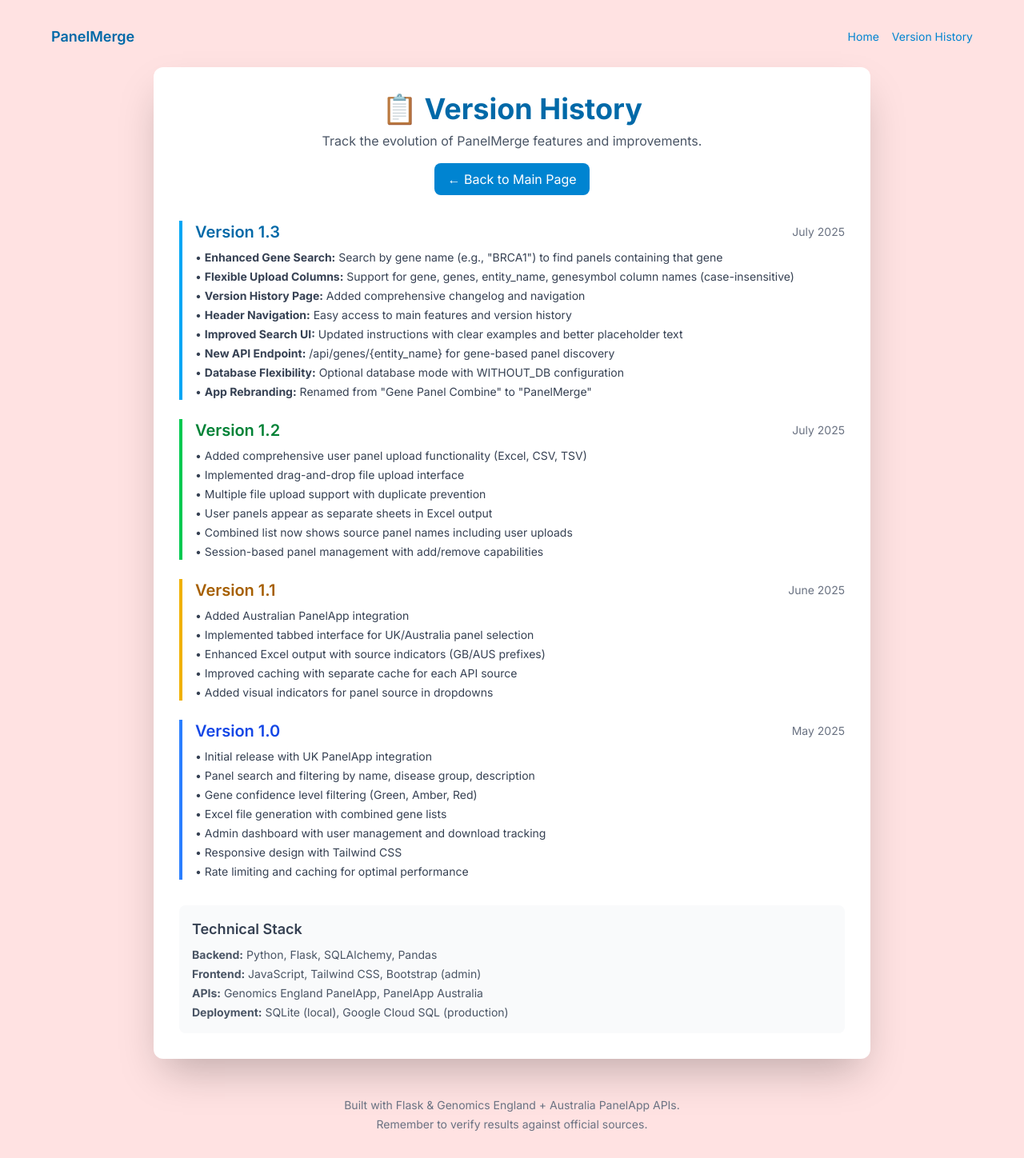
After one commit to akorpioj/GenePanelCombine, a Flask app: page /version-history in a window 1280 px wide. The commit adds this page. Shown: the whole page at 80% size. Run offline with Flask 3, Linux system fonts and the light colour scheme.

Commit message:
Search by Gene + other changes

```diff
--- a/app/main/routes.py
+++ b/app/main/routes.py
@@ -21,6 +21,12 @@ def index():
                            max_panels=MAX_PANELS,
                            list_type_options=list_type_options)
 
+@main_bp.route('/version-history')
+@limiter.limit("30 per minute")
+def version_history():
+    """Display the version history page."""
+    return render_template('version_history.html')
+
 @main_bp.route("/api/panels")
 @limiter.limit("10 per minute")
 def api_panels():
@@ -39,6 +45,37 @@ def api_panels():
         processed.append(p2)
     processed.sort(key=lambda x: x["display_name"])
     return jsonify(processed)
+
+@main_bp.route("/api/genes/<entity_name>")
+@limiter.limit("10 per minute")
+def api_genes(entity_name):
+    """
+    Search for panels containing a specific gene by entity name.
+    Returns a list of panels similar to /api/panels but filtered by gene.
+    """
+    logger.info(f"api_genes: {entity_name}")
+    api_source = request.args.get('source', 'uk')
+
+    try:
+        # Get gene data from PanelApp API which includes associated panels
+        from .utils import get_gene_panels_from_api
+        gene_panels = get_gene_panels_from_api(entity_name, api_source)
+
+        # Process panels similar to api_panels route
+        processed = []
+        for p in gene_panels:
+            p2 = p.copy()
+            source_emoji = "🇬🇧" if p.get('api_source') == 'uk' else "🇦🇺"
+            p2["display_name"] = f"{source_emoji} {p['name']} (v{p['version']}, ID: {p['id']})"
+            processed.append(p2)
+        processed.sort(key=lambda x: x["display_name"])
+
+        logger.info(f"Found {len(processed)} panels containing gene {entity_name}")
+        return jsonify(processed)
+
+    except Exception as e:
+        logger.error(f"Error searching for gene {entity_name}: {e}")
+        return jsonify({'error': f'Failed to search for gene {entity_name}'}), 500
 
 @main_bp.route('/generate', methods=['POST'])
 @limiter.limit("30 per hour")  # More strict limit for resource-intensive operation
--- a/app/static/css/styles.css
+++ b/app/static/css/styles.css
@@ -20,11 +20,13 @@
     --color-orange-700: oklch(55.3% 0.195 38.402);
     --color-yellow-100: oklch(97.3% 0.071 103.193);
     --color-yellow-300: oklch(90.5% 0.182 98.111);
+    --color-yellow-500: oklch(79.5% 0.184 86.047);
     --color-yellow-700: oklch(55.4% 0.135 66.442);
     --color-green-50: oklch(98.2% 0.018 155.826);
     --color-green-100: oklch(96.2% 0.044 156.743);
     --color-green-200: oklch(92.5% 0.084 155.995);
     --color-green-300: oklch(87.1% 0.15 154.449);
+    --color-green-500: oklch(72.3% 0.219 149.579);
     --color-green-700: oklch(52.7% 0.154 150.069);
     --color-green-800: oklch(44.8% 0.119 151.328);
     --color-sky-50: oklch(97.7% 0.013 236.62);
@@ -34,12 +36,15 @@
     --color-sky-500: oklch(68.5% 0.169 237.323);
     --color-sky-600: oklch(58.8% 0.158 241.966);
     --color-sky-700: oklch(50% 0.134 242.749);
+    --color-sky-800: oklch(44.3% 0.11 240.79);
     --color-blue-100: oklch(93.2% 0.032 255.585);
     --color-blue-300: oklch(80.9% 0.105 251.813);
+    --color-blue-500: oklch(62.3% 0.214 259.815);
     --color-blue-700: oklch(48.8% 0.243 264.376);
     --color-gray-50: oklch(98.5% 0.002 247.839);
     --color-gray-200: oklch(92.8% 0.006 264.531);
     --color-gray-300: oklch(87.2% 0.01 258.338);
+    --color-gray-400: oklch(70.7% 0.022 261.325);
     --color-gray-500: oklch(55.1% 0.027 264.364);
     --color-gray-600: oklch(44.6% 0.03 256.802);
     --color-gray-700: oklch(37.3% 0.034 259.733);
@@ -47,12 +52,16 @@
     --color-white: #fff;
     --spacing: 0.25rem;
     --container-3xl: 48rem;
+    --container-4xl: 56rem;
+    --container-6xl: 72rem;
     --text-xs: 0.75rem;
     --text-xs--line-height: calc(1 / 0.75);
     --text-sm: 0.875rem;
     --text-sm--line-height: calc(1.25 / 0.875);
     --text-base: 1rem;
     --text-base--line-height: calc(1.5 / 1);
+    --text-lg: 1.125rem;
+    --text-lg--line-height: calc(1.75 / 1.125);
     --text-xl: 1.25rem;
     --text-xl--line-height: calc(1.75 / 1.25);
     --text-3xl: 1.875rem;
@@ -305,6 +314,9 @@
   .hidden {
     display: none;
   }
+  .inline-flex {
+    display: inline-flex;
+  }
   .table {
     display: table;
   }
@@ -319,6 +331,12 @@
   }
   .max-w-3xl {
     max-width: var(--container-3xl);
+  }
+  .max-w-4xl {
+    max-width: var(--container-4xl);
+  }
+  .max-w-6xl {
+    max-width: var(--container-6xl);
   }
   .flex-grow {
     flex-grow: 1;
@@ -350,6 +368,13 @@
   .gap-4 {
     gap: calc(var(--spacing) * 4);
   }
+  .space-y-1 {
+    :where(& > :not(:last-child)) {
+      --tw-space-y-reverse: 0;
+      margin-block-start: calc(calc(var(--spacing) * 1) * var(--tw-space-y-reverse));
+      margin-block-end: calc(calc(var(--spacing) * 1) * calc(1 - var(--tw-space-y-reverse)));
+    }
+  }
   .space-y-3 {
     :where(& > :not(:last-child)) {
       --tw-space-y-reverse: 0;
@@ -357,11 +382,25 @@
       margin-block-end: calc(calc(var(--spacing) * 3) * calc(1 - var(--tw-space-y-reverse)));
     }
   }
+  .space-y-6 {
+    :where(& > :not(:last-child)) {
+      --tw-space-y-reverse: 0;
+      margin-block-start: calc(calc(var(--spacing) * 6) * var(--tw-space-y-reverse));
+      margin-block-end: calc(calc(var(--spacing) * 6) * calc(1 - var(--tw-space-y-reverse)));
+    }
+  }
   .space-y-8 {
     :where(& > :not(:last-child)) {
       --tw-space-y-reverse: 0;
       margin-block-start: calc(calc(var(--spacing) * 8) * var(--tw-space-y-reverse));
       margin-block-end: calc(calc(var(--spacing) * 8) * calc(1 - var(--tw-space-y-reverse)));
+    }
+  }
+  .space-x-4 {
+    :where(& > :not(:last-child)) {
+      --tw-space-x-reverse: 0;
+      margin-inline-start: calc(calc(var(--spacing) * 4) * var(--tw-space-x-reverse));
+      margin-inline-end: calc(calc(var(--spacing) * 4) * calc(1 - var(--tw-space-x-reverse)));
     }
   }
   .rounded {
@@ -396,12 +435,19 @@
     border-bottom-style: var(--tw-border-style);
     border-bottom-width: 2px;
   }
+  .border-l-4 {
+    border-left-style: var(--tw-border-style);
+    border-left-width: 4px;
+  }
   .border-dashed {
     --tw-border-style: dashed;
     border-style: dashed;
   }
   .border-blue-300 {
     border-color: var(--color-blue-300);
+  }
+  .border-blue-500 {
+    border-color: var(--color-blue-500);
   }
   .border-gray-200 {
     border-color: var(--color-gray-200);
@@ -415,6 +461,9 @@
   .border-green-300 {
     border-color: var(--color-green-300);
   }
+  .border-green-500 {
+    border-color: var(--color-green-500);
+  }
   .border-red-300 {
     border-color: var(--color-red-300);
   }
@@ -424,11 +473,17 @@
   .border-sky-400 {
     border-color: var(--color-sky-400);
   }
+  .border-sky-500 {
+    border-color: var(--color-sky-500);
+  }
   .border-sky-600 {
     border-color: var(--color-sky-600);
   }
   .border-yellow-300 {
     border-color: var(--color-yellow-300);
+  }
+  .border-yellow-500 {
+    border-color: var(--color-yellow-500);
   }
   .bg-blue-100 {
     background-color: var(--color-blue-100);
@@ -450,6 +505,9 @@
   }
   .bg-sky-100 {
     background-color: var(--color-sky-100);
+  }
+  .bg-sky-600 {
+    background-color: var(--color-sky-600);
   }
   .bg-white {
     background-color: var(--color-white);
@@ -496,6 +554,9 @@
   .pt-6 {
     padding-top: calc(var(--spacing) * 6);
   }
+  .pl-4 {
+    padding-left: calc(var(--spacing) * 4);
+  }
   .text-center {
     text-align: center;
   }
@@ -505,6 +566,10 @@
   .text-3xl {
     font-size: var(--text-3xl);
     line-height: var(--tw-leading, var(--text-3xl--line-height));
+  }
+  .text-lg {
+    font-size: var(--text-lg);
+    line-height: var(--tw-leading, var(--text-lg--line-height));
   }
   .text-sm {
     font-size: var(--text-sm);
@@ -532,6 +597,9 @@
   }
   .text-blue-700 {
     color: var(--color-blue-700);
+  }
+  .text-gray-400 {
+    color: var(--color-gray-400);
   }
   .text-gray-500 {
     color: var(--color-gray-500);
@@ -563,6 +631,9 @@
   .text-sky-700 {
     color: var(--color-sky-700);
   }
+  .text-white {
+    color: var(--color-white);
+  }
   .text-yellow-700 {
     color: var(--color-yellow-700);
   }
@@ -589,6 +660,20 @@
       }
     }
   }
+  .hover\:bg-sky-700 {
+    &:hover {
+      @media (hover: hover) {
+        background-color: var(--color-sky-700);
+      }
+    }
+  }
+  .hover\:text-sky-800 {
+    &:hover {
+      @media (hover: hover) {
+        color: var(--color-sky-800);
+      }
+    }
+  }
   .hover\:underline {
     &:hover {
       @media (hover: hover) {
@@ -606,9 +691,19 @@
       flex-direction: row;
     }
   }
+  .sm\:items-center {
+    @media (width >= 40rem) {
+      align-items: center;
+    }
+  }
   .sm\:items-end {
     @media (width >= 40rem) {
       align-items: flex-end;
+    }
+  }
+  .sm\:justify-between {
+    @media (width >= 40rem) {
+      justify-content: space-between;
     }
   }
   .sm\:p-8 {
@@ -780,6 +875,11 @@
   inherits: false;
   initial-value: 0;
 }
+@property --tw-space-x-reverse {
+  syntax: "*";
+  inherits: false;
+  initial-value: 0;
+}
 @property --tw-border-style {
   syntax: "*";
   inherits: false;
@@ -919,6 +1019,7 @@
   @supports ((-webkit-hyphens: none) and (not (margin-trim: inline))) or ((-moz-orient: inline) and (not (color:rgb(from red r g b)))) {
     *, ::before, ::after, ::backdrop {
       --tw-space-y-reverse: 0;
+      --tw-space-x-reverse: 0;
       --tw-border-style: solid;
       --tw-font-weight: initial;
       --tw-shadow: 0 0 #0000;
--- a/app/templates/admin/base.html
+++ b/app/templates/admin/base.html
@@ -3,7 +3,7 @@
 <head>
     <meta charset="UTF-8">
     <meta name="viewport" content="width=device-width, initial-scale=1.0">
-    <title>Gene Panel Combine - {% block title %}{% endblock %}</title>
+    <title>PanelMerge - {% block title %}{% endblock %}</title>
     <link href="https://cdn.jsdelivr.net/npm/bootstrap@5.1.3/dist/css/bootstrap.min.css" rel="stylesheet">
     <link href="{{ url_for('static', filename='css/custom.css') }}" rel="stylesheet">
     <link href="{{ url_for('static', filename='css/styles.css') }}" rel="stylesheet">
@@ -12,7 +12,7 @@
 <body>
     <nav class="navbar navbar-expand-lg navbar-dark bg-primary">
         <div class="container">
-            <a class="navbar-brand" href="{{ url_for('main.index') }}">Gene Panel Combine</a>
+            <a class="navbar-brand" href="{{ url_for('main.index') }}">PanelMerge</a>
             <button class="navbar-toggler" type="button" data-bs-toggle="collapse" data-bs-target="#navbarNav">
                 <span class="navbar-toggler-icon"></span>
             </button>
@@ -57,7 +57,7 @@
 
     <footer class="footer mt-5 py-3 bg-light">
         <div class="container text-center">
-            <span class="text-muted">Gene Panel Combine v1.0</span>
+            <span class="text-muted">PanelMerge v1.3</span>
         </div>
     </footer>
 
--- a/app/templates/main/base.html
+++ b/app/templates/main/base.html
@@ -11,6 +11,18 @@
 </head>
 <body class="bg-red-100 text-gray-800 min-h-screen flex flex-col items-center py-8 px-4">
 
+  <header class="w-full max-w-6xl mb-6">
+    <nav class="flex justify-between items-center">
+      <div class="text-lg font-semibold text-sky-700">
+        PanelMerge
+      </div>
+      <div class="flex space-x-4 text-sm">
+        <a href="{{ url_for('main.index') }}" class="text-sky-600 hover:text-sky-800 transition">Home</a>
+        <a href="{{ url_for('main.version_history') }}" class="text-sky-600 hover:text-sky-800 transition">Version History</a>
+      </div>
+    </nav>
+  </header>
+
   {% block content %}{% endblock %}
 
   <footer class="mt-12 text-center text-sm text-gray-500">
--- /dev/null
+++ b/app/templates/main/version_history.html
@@ -0,0 +1,97 @@
+{% extends "main/base.html" %}
+
+{% block title %}Version History - PanelMerge{% endblock %}
+
+{% block content %}
+<div class="bg-white p-6 sm:p-8 rounded-xl shadow-2xl w-full max-w-4xl">
+    <header class="mb-6 sm:mb-8 text-center">
+        <h1 class="text-3xl sm:text-4xl font-bold text-sky-700">📋 Version History</h1>
+        <p class="text-gray-600 mt-2">
+            Track the evolution of PanelMerge features and improvements.
+        </p>
+        <div class="mt-4">
+            <a href="{{ url_for('main.index') }}" class="inline-flex items-center px-4 py-2 bg-sky-600 text-white rounded-lg hover:bg-sky-700 transition">
+                ← Back to Main Page
+            </a>
+        </div>
+    </header>
+
+    <div class="space-y-6">
+        <!-- Version 1.3 -->
+        <div class="border-l-4 border-sky-500 pl-4">
+            <div class="flex flex-col sm:flex-row sm:items-center sm:justify-between mb-2">
+                <h2 class="text-xl font-semibold text-sky-700">Version 1.3</h2>
+                <span class="text-sm text-gray-500">July 2025</span>
+            </div>
+            <ul class="text-gray-700 space-y-1 text-sm">
+                <li>• <strong>Enhanced Gene Search:</strong> Search by gene name (e.g., "BRCA1") to find panels containing that gene</li>
+                <li>• <strong>Flexible Upload Columns:</strong> Support for gene, genes, entity_name, genesymbol column names (case-insensitive)</li>
+                <li>• <strong>Version History Page:</strong> Added comprehensive changelog and navigation</li>
+                <li>• <strong>Header Navigation:</strong> Easy access to main features and version history</li>
+                <li>• <strong>Improved Search UI:</strong> Updated instructions with clear examples and better placeholder text</li>
+                <li>• <strong>New API Endpoint:</strong> /api/genes/{entity_name} for gene-based panel discovery</li>
+                <li>• <strong>Database Flexibility:</strong> Optional database mode with WITHOUT_DB configuration</li>
+                <li>• <strong>App Rebranding:</strong> Renamed from "Gene Panel Combine" to "PanelMerge"</li>
+            </ul>
+        </div>
+
+        <!-- Version 1.2 -->
+        <div class="border-l-4 border-green-500 pl-4">
+            <div class="flex flex-col sm:flex-row sm:items-center sm:justify-between mb-2">
+                <h2 class="text-xl font-semibold text-green-700">Version 1.2</h2>
+                <span class="text-sm text-gray-500">July 2025</span>
+            </div>
+            <ul class="text-gray-700 space-y-1 text-sm">
+                <li>• Added comprehensive user panel upload functionality (Excel, CSV, TSV)</li>
+                <li>• Implemented drag-and-drop file upload interface</li>
+                <li>• Multiple file upload support with duplicate prevention</li>
+                <li>• User panels appear as separate sheets in Excel output</li>
+                <li>• Combined list now shows source panel names including user uploads</li>
+                <li>• Session-based panel management with add/remove capabilities</li>
+            </ul>
+        </div>
+
+        <!-- Version 1.1 -->
+        <div class="border-l-4 border-yellow-500 pl-4">
+            <div class="flex flex-col sm:flex-row sm:items-center sm:justify-between mb-2">
+                <h2 class="text-xl font-semibold text-yellow-700">Version 1.1</h2>
+                <span class="text-sm text-gray-500">June 2025</span>
+            </div>
+            <ul class="text-gray-700 space-y-1 text-sm">
+                <li>• Added Australian PanelApp integration</li>
+                <li>• Implemented tabbed interface for UK/Australia panel selection</li>
+                <li>• Enhanced Excel output with source indicators (GB/AUS prefixes)</li>
+                <li>• Improved caching with separate cache for each API source</li>
+                <li>• Added visual indicators for panel source in dropdowns</li>
+            </ul>
+        </div>
+
+        <!-- Version 1.0 -->
+        <div class="border-l-4 border-blue-500 pl-4">
+            <div class="flex flex-col sm:flex-row sm:items-center sm:justify-between mb-2">
+                <h2 class="text-xl font-semibold text-blue-700">Version 1.0</h2>
+                <span class="text-sm text-gray-500">May 2025</span>
+            </div>
+            <ul class="text-gray-700 space-y-1 text-sm">
+                <li>• Initial release with UK PanelApp integration</li>
+                <li>• Panel search and filtering by name, disease group, description</li>
+                <li>• Gene confidence level filtering (Green, Amber, Red)</li>
+                <li>• Excel file generation with combined gene lists</li>
+                <li>• Admin dashboard with user management and download tracking</li>
+                <li>• Responsive design with Tailwind CSS</li>
+                <li>• Rate limiting and caching for optimal performance</li>
+            </ul>
+        </div>
+    </div>
+
+    <div class="mt-8 p-4 bg-gray-50 rounded-lg">
+        <h3 class="text-lg font-semibold text-gray-700 mb-2">Technical Stack</h3>
+        <div class="text-sm text-gray-600 space-y-1">
+            <p><strong>Backend:</strong> Python, Flask, SQLAlchemy, Pandas</p>
+            <p><strong>Frontend:</strong> JavaScript, Tailwind CSS, Bootstrap (admin)</p>
+            <p><strong>APIs:</strong> Genomics England PanelApp, PanelApp Australia</p>
+            <p><strong>Deployment:</strong> SQLite (local), Google Cloud SQL (production)</p>
+        </div>
+    </div>
+</div>
+{% endblock %}
--- a/package.json
+++ b/package.json
@@ -1,6 +1,6 @@
 {
-  "name": "genepanelcombine-1",
-  "version": "1.0.0",
+  "name": "PanelMerge",
+  "version": "1.3",
   "description": "A Flask-based application for filtering gene panels using Tailwind CSS.",
   "main": "index.js",
   "scripts": {
```
Also changed, not shown: app/main/utils.py (+70 -0 lines), app/static/js/panels.js (+35 -6 lines), app/templates/main/panelapp.html (+8 -2 lines), README.md, package-lock.json, 1 other file.
